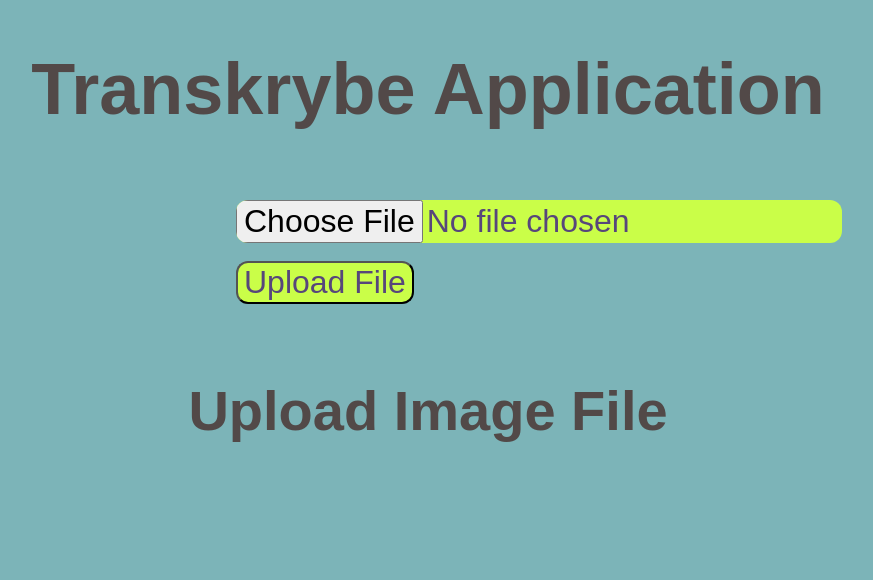
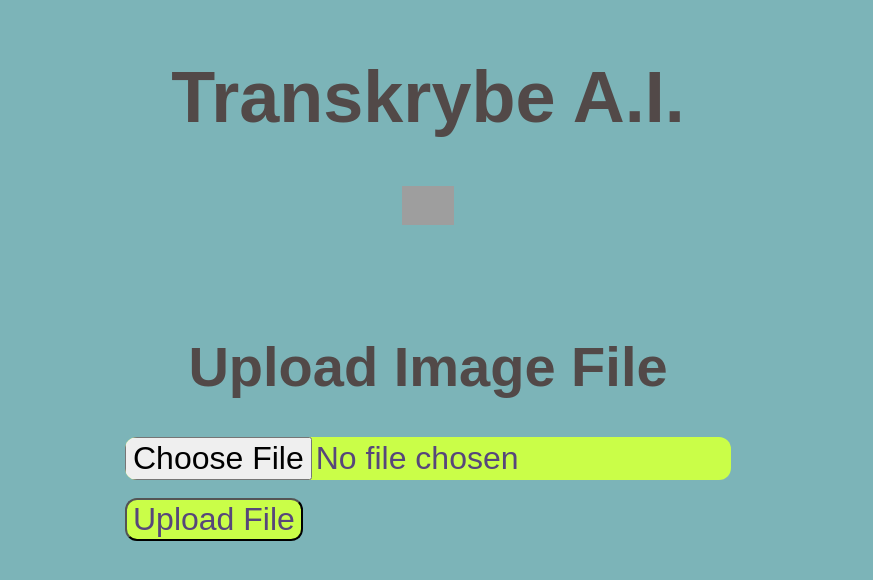
Before and after one commit to mis2n/Transkrybe, a Flask app: page / in a window 1280 px wide. Shown: the top 580 px of the page, without its empty margins (212-1085 px from the left). Run offline with Flask 3, Linux system fonts and the light colour scheme; grey boxes are pictures that could not be loaded.

Commit message:
added comments to Bristol PPT, updated Logo/Branding/Header for app. Added logo image.

```diff
--- a/templates/circ_sandbox.html
+++ b/templates/circ_sandbox.html
@@ -12,8 +12,9 @@
 </head>
 
 <body style="display:flex; flex-direction:column; align-items:center;">
-    <h1 class="main_title">Transkrybe</h1>
-
+    <div>
+        <h1 class="main_title"><img src="../static/images/tlogo.png" style="width: 2%">Transkrybe A.I.</h1>
+    </div>
         <div style="margin: auto">
             <h1 class="div_title">Line Finder</h1>
             <canvas id="canvas"></canvas>
--- a/templates/home.html
+++ b/templates/home.html
@@ -7,14 +7,16 @@
     <meta name="viewport" content="width=device-width, initial-scale=1.0">
     <title>TransKribe Application</title>
 </head>
-
-<h1 class="main_title">Transkrybe Application</h1>
-<br><br><br><br><br><br><br><br><br>
-<body>
+<div style="display:flex; flex-direction:column; align-items:center;">
+    <h1 class="main_title">Transkrybe A.I.</h1>
+    <img src="../static/images/tlogo.png" style="width: 10%">
+</div>
+<br><br><br><br>
+<body style="display:flex; flex-direction:column; align-items:center;">
     <h1 class="div_title">Upload Image File</h1>
 <div class="container">
 
-    <div class="upload_div">
+    <div style="display:flex; flex-direction:column; align-items:center;">
     <form action="segmentation" method="post" enctype="multipart/form-data">
         <input type="file" name="file" value="" required  class="button">
         <br><br>
--- a/templates/inference.html
+++ b/templates/inference.html
@@ -12,8 +12,9 @@
 </head>
 
 <body style="display:flex; flex-direction:column; align-items:center;">
-    <h1 class="main_title">Transkrybe</h1>
-
+    <div>
+        <h1 class="main_title"><img src="../static/images/tlogo.png" style="width: 2%">Transkrybe A.I.</h1>
+    </div>
     <div>
         <h1 class="div_title">Location Overlay Transcription</h1>
         <canvas id="canvas"></canvas>
--- a/templates/segmentation.html
+++ b/templates/segmentation.html
@@ -16,9 +16,9 @@
         var fragid = "{{ fid }}";
         var imgext = "{{ imgtype }}";
     </script>
-
-    <h1 class="main_title">Transkrybe</h1>
-
+    <div>
+        <h1 class="main_title"><img src="../static/images/tlogo.png" style="width: 2%">Transkrybe A.I.</h1>
+    </div>
     <div class="control">
         <img src="/static/images/colorKey.png">
     </div>
```
Also changed, not shown: 1 other file.
